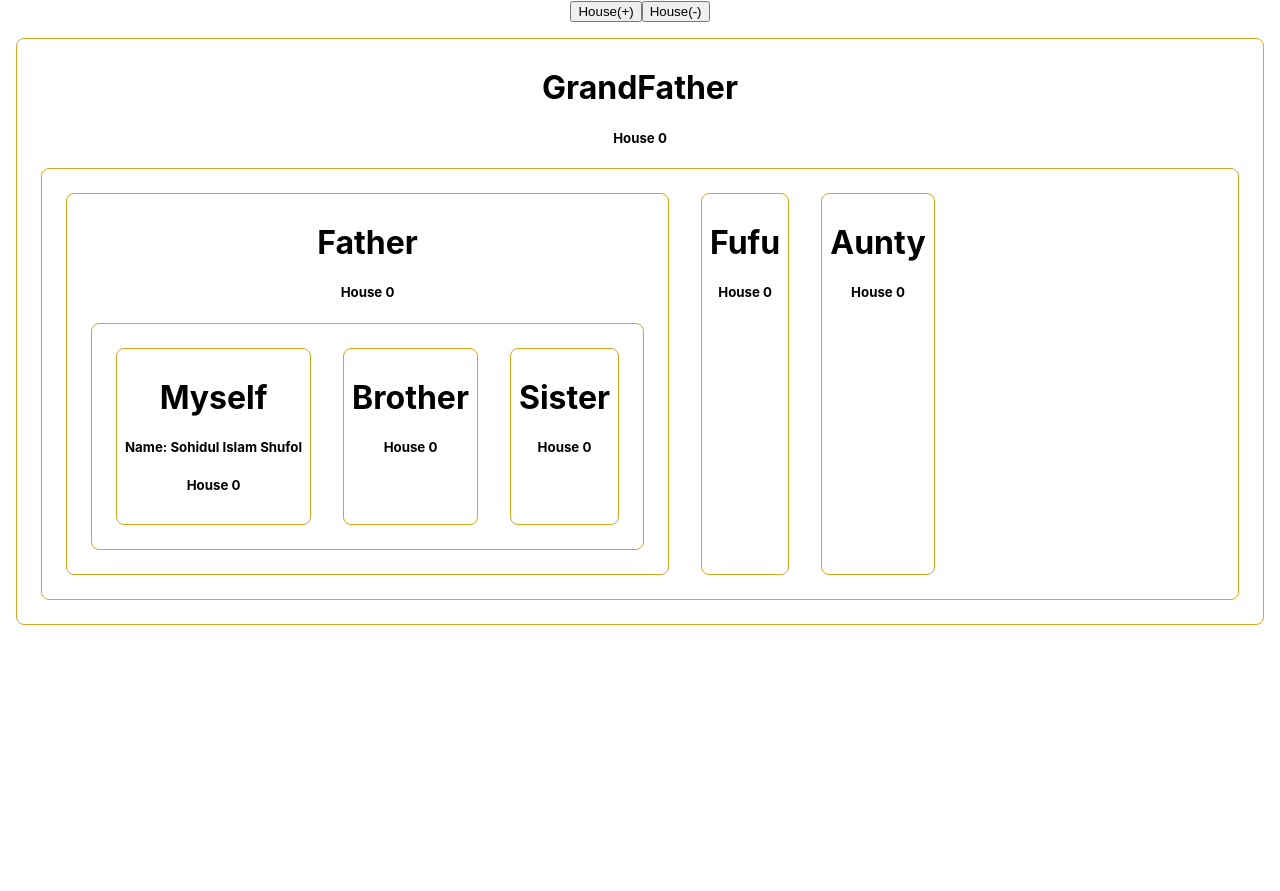
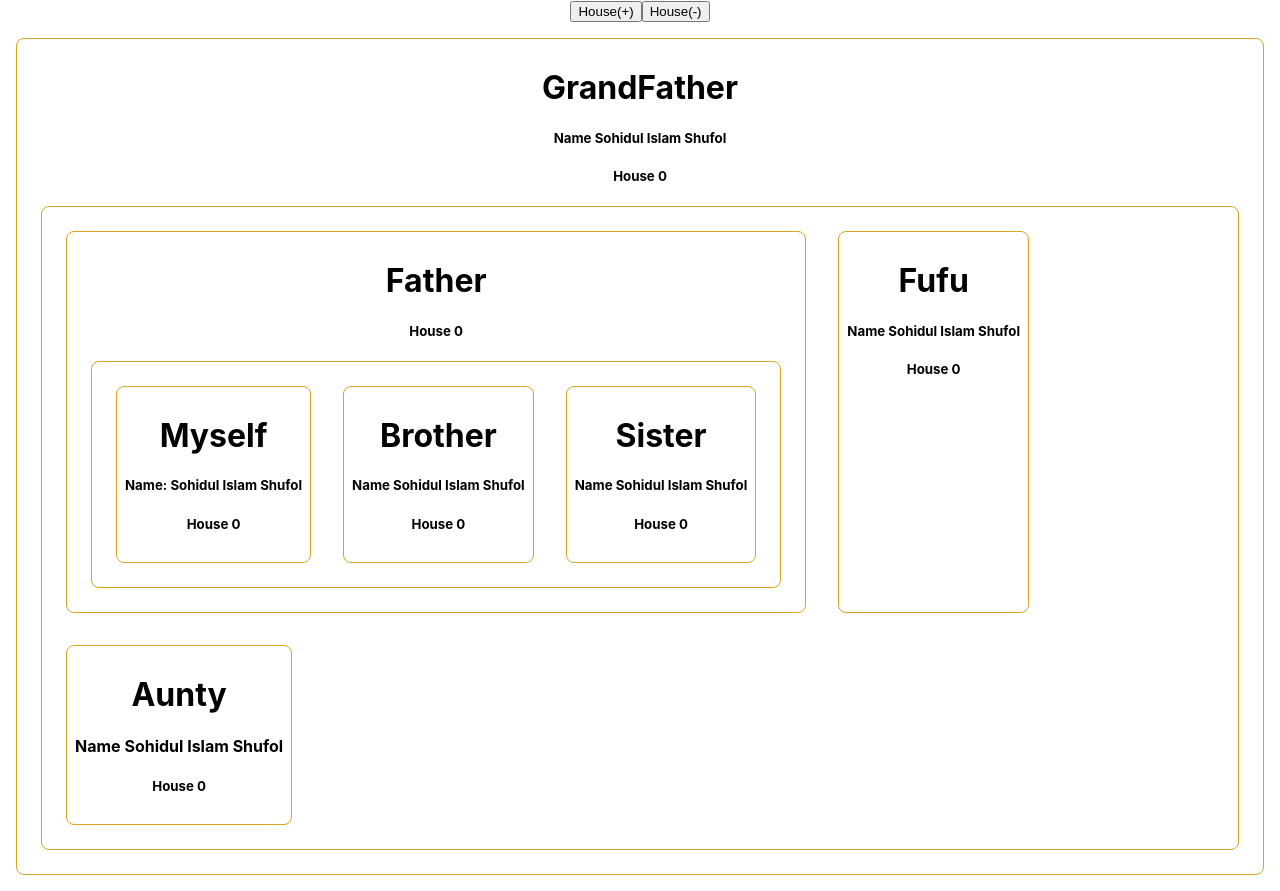
Before and after one commit to Sohidul-Islam/reactpractice, a React (Create React App) app: page / in a window 1280 px wide. Before the commit the page ends 800 px from the top, so only its background shows below. Built offline with nearby package versions, Linux system fonts and the light colour scheme.

Commit message:
multiple value in context

```diff
--- a/src/App.js
+++ b/src/App.js
@@ -23,7 +23,7 @@ function App() {
   }
   return (
 
-    <NameContext.Provider value={nameMe}>
+    <NameContext.Provider value={[nameMe, house]}>
       <div className="App">
         {/* <ConditionalRendering testing=""></ConditionalRendering>
       <ExportTesting></ExportTesting>
@@ -31,7 +31,7 @@ function App() {
         <button onClick={incrementCounter}>House(+)</button>
         <button onClick={decrementCounter}>House(-)</button>
         {/* <GrandFather name={nameMe} house={house}></GrandFather> */}
-        <GrandFather house={house}></GrandFather>
+        <GrandFather></GrandFather>
       </div >
     </NameContext.Provider>
 
--- a/src/components/Aunty/Aunty.js
+++ b/src/components/Aunty/Aunty.js
@@ -1,10 +1,12 @@
-import React from 'react';
+import React, { useContext } from 'react';
+import { NameContext } from '../../App';
 
-const Aunty = (props) => {
-    const { house } = props;
+const Aunty = () => {
+    const [name, house] = useContext(NameContext);
     return (
         <div>
             <h1>Aunty</h1>
+            <h4>Name {name}</h4>
             <h5>House {house}</h5>
         </div>
     );
--- a/src/components/Brother.js/Brother.js
+++ b/src/components/Brother.js/Brother.js
@@ -1,10 +1,12 @@
-import React from 'react';
+import React, { useContext } from 'react';
+import { NameContext } from '../../App';
 
-const Brother = (props) => {
-    const { house } = props;
+const Brother = () => {
+    const [name, house] = useContext(NameContext);
     return (
         <div>
             <h1>Brother</h1>
+            <h5>Name {name}</h5>
             <h5>House {house}</h5>
         </div>
     );
--- a/src/components/Father/Father.js
+++ b/src/components/Father/Father.js
@@ -1,15 +1,16 @@
-import React from 'react';
+import React, { useContext } from 'react';
 import Myself from './../Myself/Myself';
 import Brother from './../Brother.js/Brother';
 import Sister from './../Sister/Sister';
+import { NameContext } from '../../App';
 
-const Father = (props) => {
-    const { house } = props;
+const Father = () => {
+    const [name, house] = useContext(NameContext);
     return (
         <div>
             <h1>Father</h1>
             <h5>House {house}</h5>
-            <div style={{ display: 'flex', }}>
+            <div style={{ display: 'flex', flexWrap: "wrap" }}>
                 <Myself house={house}></Myself>
                 <Brother house={house}></Brother>
                 <Sister house={house}></Sister>
--- a/src/components/Fufu/Fufu.js
+++ b/src/components/Fufu/Fufu.js
@@ -1,10 +1,12 @@
-import React from 'react';
+import React, { useContext } from 'react';
+import { NameContext } from '../../App';
 
-const Fufu = (props) => {
-    const { house } = props;
+const Fufu = () => {
+    const [name, house] = useContext(NameContext);
     return (
         <div>
             <h1>Fufu</h1>
+            <h5>Name {name}</h5>
             <h5>House {house}</h5>
         </div>
     );
--- a/src/components/GrandFather/GrandFather.js
+++ b/src/components/GrandFather/GrandFather.js
@@ -1,15 +1,18 @@
-import React from 'react';
+import React, { useContext } from 'react';
+import { NameContext } from '../../App';
 import Aunty from '../Aunty/Aunty';
 import Father from '../Father/Father';
 import Fufu from '../Fufu/Fufu';
 
-const GrandFather = (props) => {
-    const { house } = props;
+const GrandFather = () => {
+
+    const [name, house] = useContext(NameContext);
     return (
         <div>
             <h1>GrandFather</h1>
+            <h5>Name {name}</h5>
             <h5>House {house}</h5>
-            <div style={{ display: 'flex' }}>
+            <div style={{ display: 'flex', flexWrap: "wrap" }}>
                 <Father house={house}></Father>
                 <Fufu house={house}></Fufu>
                 <Aunty house={house}></Aunty>
--- a/src/components/Myself/Myself.js
+++ b/src/components/Myself/Myself.js
@@ -1,9 +1,8 @@
 import React, { useContext } from 'react';
 import { NameContext } from '../../App';
 
-const Myself = (props) => {
-    const { house } = props;
-    const name = useContext(NameContext);
+const Myself = () => {
+    const [name, house] = useContext(NameContext);
     console.log(name);
     return (
         <div>
--- a/src/components/Sister/Sister.js
+++ b/src/components/Sister/Sister.js
@@ -1,10 +1,12 @@
-import React from 'react';
+import React, { useContext } from 'react';
+import { NameContext } from '../../App';
 
-const Sister = (props) => {
-    const { house } = props;
+const Sister = () => {
+    const [name, house] = useContext(NameContext);
     return (
         <div>
             <h1>Sister</h1>
+            <h5>Name {name}</h5>
             <h5>House {house}</h5>
         </div>
     );
```
